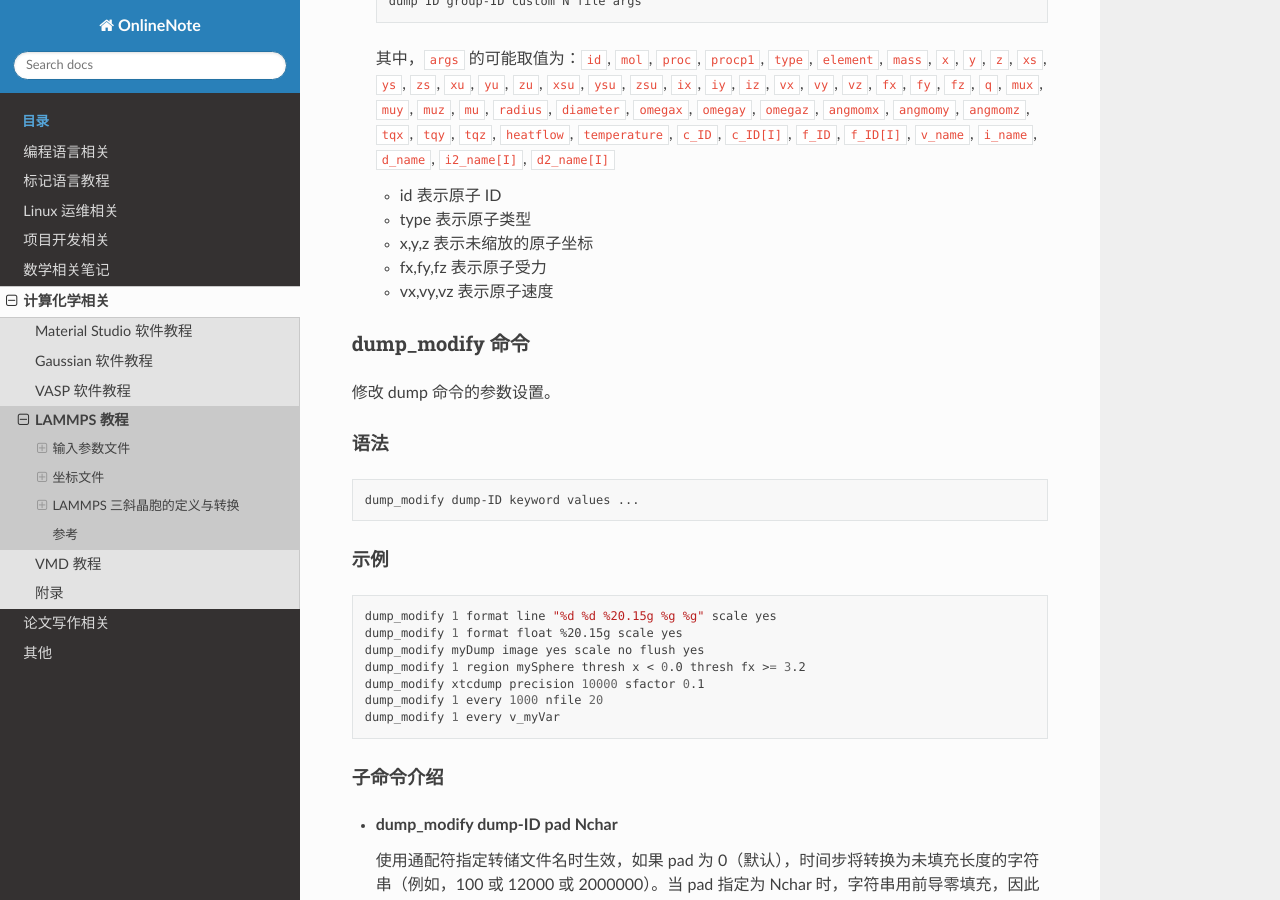
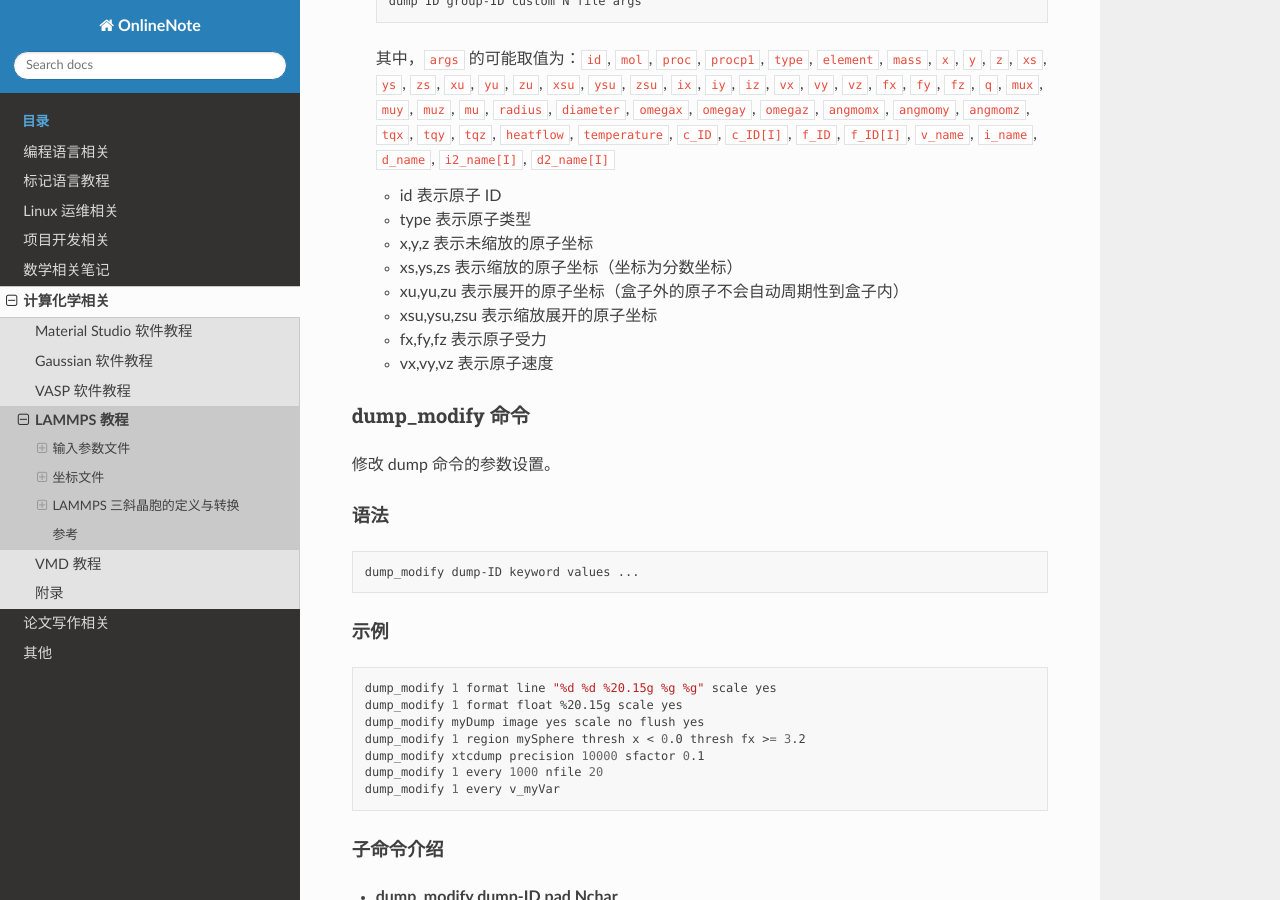
Before and after one commit to Rasic2/CodeNote, a Sphinx documentation site: the page built from docs/source/chemistry/lammps.md, in a window 1280 px wide and 900 px high, scrolled down 14451 px. Built offline with Sphinx 7.4.7 and the Read the Docs theme 2.0.0, drawn with Linux system fonts in a browser that asks for light colours.

Commit message:
update lammps.md

```diff
--- a/docs/source/chemistry/lammps.md
+++ b/docs/source/chemistry/lammps.md
@@ -685,6 +685,12 @@ dump 1 all xtc 1000 file.xtc
 
   - x,y,z 表示未缩放的原子坐标
 
+  - xs,ys,zs 表示缩放的原子坐标（坐标为分数坐标）
+
+  - xu,yu,zu 表示展开的原子坐标（盒子外的原子不会自动周期性到盒子内）
+
+  - xsu,ysu,zsu 表示缩放展开的原子坐标
+
   - fx,fy,fz 表示原子受力
 
   - vx,vy,vz 表示原子速度
```
